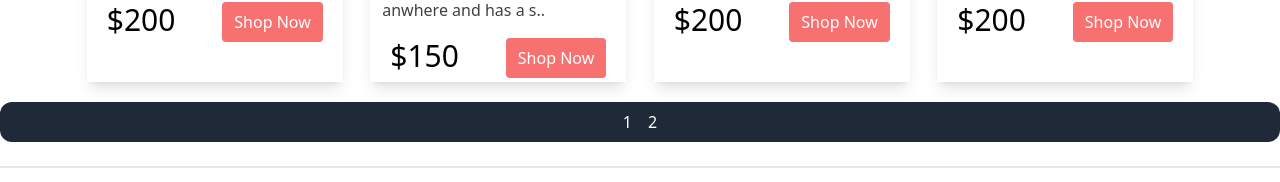
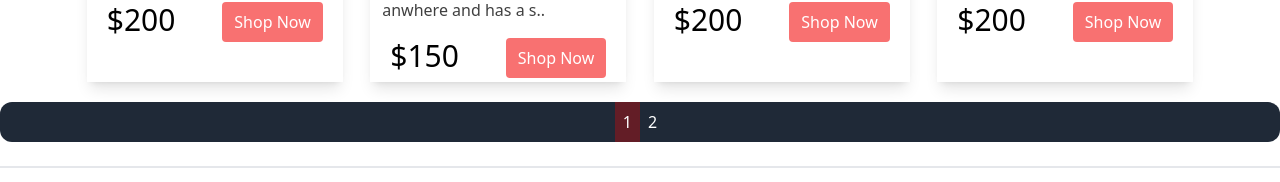
Before and after one commit to akasaul/React-redux-ecommerce-project, a React (Create React App) app: page /shop in a window 1280 px wide. Shown: the part 444-626 px from the top of the page. Built offline with nearby package versions, Linux system fonts and the light colour scheme; the HTML template or start-up script is replaced by a standard one.

Commit message:
added working pagination :)

```diff
--- a/src/components/Pagination.jsx
+++ b/src/components/Pagination.jsx
@@ -8,10 +8,10 @@ const Pagination = ({itemsPerPage, totalItems, currentPage, paginate}) => {
         <ul className="flex bg-gray-800 rounded-xl my-5 justify-center text-white">
             {
                 pageNumbers.map((number) => (
-                    <li key={number} className="p-2" styles={{
-                        background: number === currentPage? "pink" : ""
+                    <li key={number} className="p-2" style={{
+                        background: number === currentPage? "rgb(255, 0, 0, 0.3)" : ""
                     }}>
-                        <a onClick={() => paginate(number)} href="!#">
+                        <a onClick={() => paginate(number)} href="#">
                             {number}
                         </a>
                     </li>
```
